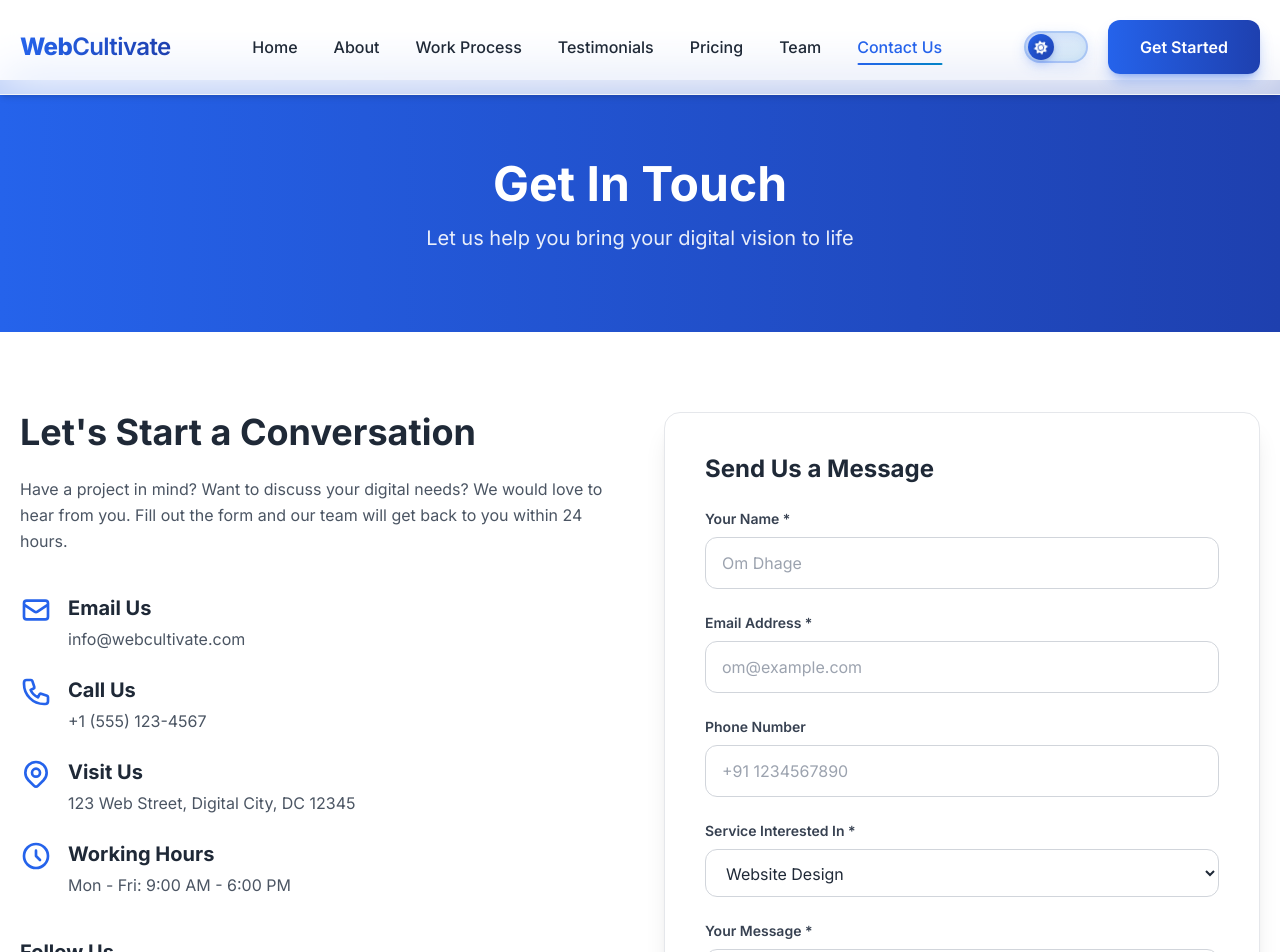
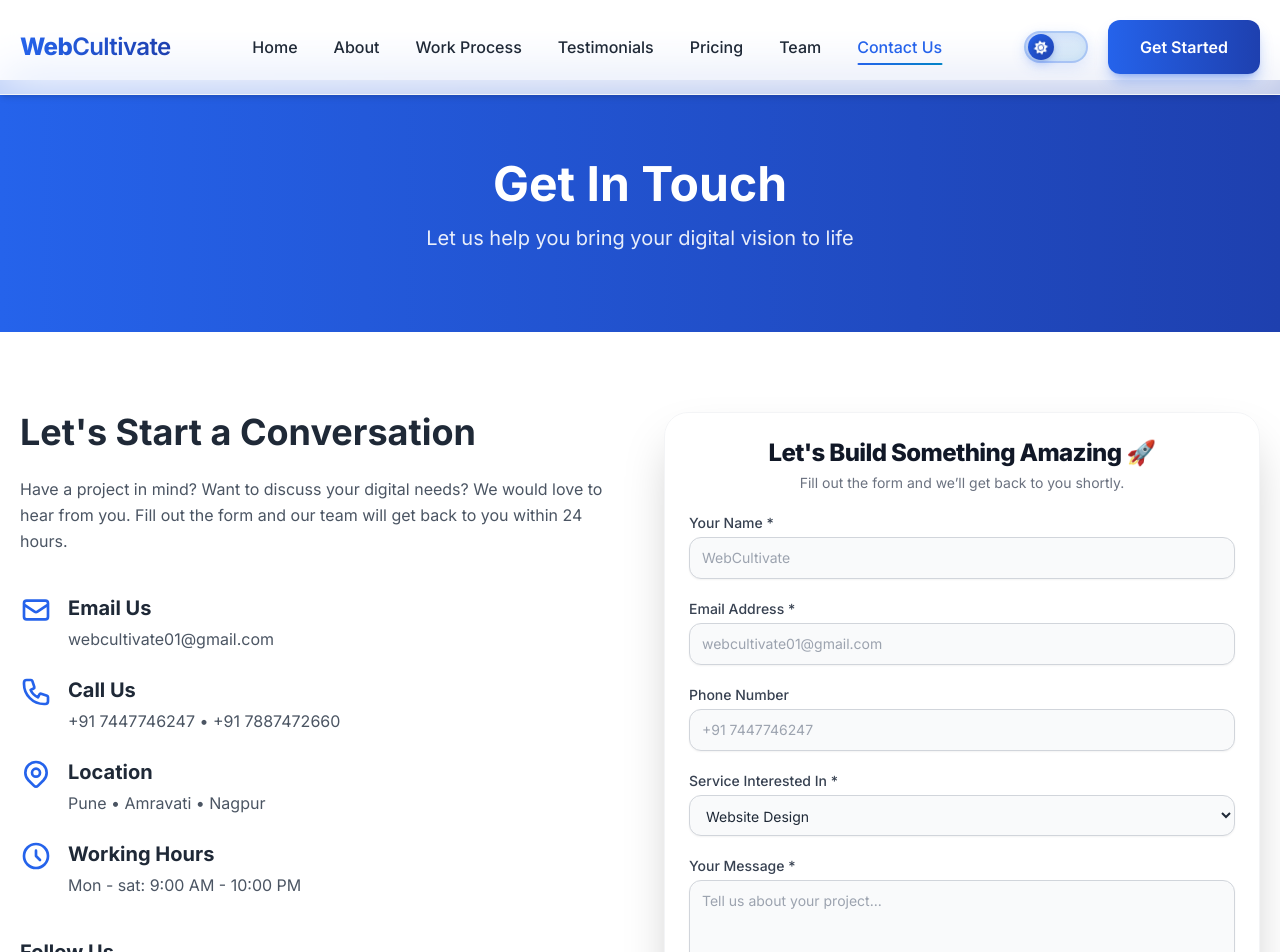
Before and after one commit to TejuMehar/pioneershub-it-consultant-akola, a React (Vite) app: page /contact in a window 1280 px wide. Shown: the top 952 px of the page. Built offline with nearby package versions, Linux system fonts and the light colour scheme.

Commit message:
Edit contact detail deon the Contact Page

```diff
--- a/src/components/ContactComponents/ContactForm.jsx
+++ b/src/components/ContactComponents/ContactForm.jsx
@@ -29,12 +29,23 @@ const ContactForm = () => {
   };
 
   return (
-    <div className="bg-white dark:bg-slate-900 p-10 rounded-2xl shadow-xl border border-gray-200 dark:border-slate-700">
-      <form onSubmit={handleSubmit} className="space-y-6">
-        <h3 className="text-2xl font-bold text-gray-800 dark:text-gray-100 mb-6">Send Us a Message</h3>
+ <div className="bg-white/90 dark:bg-slate-900/90 backdrop-blur-xl p-6 rounded-3xl shadow-2xl border border-gray-100 dark:border-slate-700 max-w-3xl w-full mx-auto transition-all duration-500 hover:shadow-primary/30">
+  <form onSubmit={handleSubmit} className="space-y-5">
+    {/* Heading */}
+    <div className="text-center">
+      <h3 className="text-2xl font-extrabold text-gray-900 dark:text-gray-100 tracking-tight">
+        Let's Build Something Amazing 🚀
+      </h3>
+      <p className="text-gray-500 dark:text-gray-400 mt-1 text-sm">
+        Fill out the form and we’ll get back to you shortly.
+      </p>
+    </div>
 
+    {/* Name */}
     <div>
-          <label htmlFor="name" className="block text-sm font-semibold text-gray-700 dark:text-gray-300 mb-2">Your Name *</label>
+      <label htmlFor="name" className="block text-sm font-medium text-gray-700 dark:text-gray-300 mb-1">
+        Your Name *
+      </label>
       <input
         type="text"
         id="name"
@@ -42,13 +53,16 @@ const ContactForm = () => {
         value={formData.name}
         onChange={handleChange}
         required
-            placeholder="Om Dhage"
-            className="w-full px-4 py-3 rounded-xl border border-gray-300 dark:border-slate-600 bg-white dark:bg-slate-800 text-gray-800 dark:text-gray-200 focus:outline-none focus:ring-2 focus:ring-primary focus:border-transparent transition-all"
+        placeholder="WebCultivate"
+        className="w-full px-3 py-2.5 rounded-xl border border-gray-300 dark:border-slate-600 bg-gray-50 dark:bg-slate-800/70 text-gray-800 dark:text-gray-200 focus:outline-none focus:ring-2 focus:ring-primary focus:border-transparent transition-all text-sm shadow-sm hover:shadow-md"
       />
     </div>
 
+    {/* Email */}
     <div>
-          <label htmlFor="email" className="block text-sm font-semibold text-gray-700 dark:text-gray-300 mb-2">Email Address *</label>
+      <label htmlFor="email" className="block text-sm font-medium text-gray-700 dark:text-gray-300 mb-1">
+        Email Address *
+      </label>
       <input
         type="email"
         id="email"
@@ -56,34 +70,41 @@ const ContactForm = () => {
         value={formData.email}
         onChange={handleChange}
         required
-            placeholder="om@example.com"
-            className="w-full px-4 py-3 rounded-xl border border-gray-300 dark:border-slate-600 bg-white dark:bg-slate-800 text-gray-800 dark:text-gray-200 focus:outline-none focus:ring-2 focus:ring-primary focus:border-transparent transition-all"
+        placeholder="webcultivate01@gmail.com"
+        className="w-full px-3 py-2.5 rounded-xl border border-gray-300 dark:border-slate-600 bg-gray-50 dark:bg-slate-800/70 text-gray-800 dark:text-gray-200 focus:outline-none focus:ring-2 focus:ring-primary focus:border-transparent transition-all text-sm shadow-sm hover:shadow-md"
       />
     </div>
 
+    {/* Phone */}
     <div>
-          <label htmlFor="phone" className="block text-sm font-semibold text-gray-700 dark:text-gray-300 mb-2">Phone Number</label>
+      <label htmlFor="phone" className="block text-sm font-medium text-gray-700 dark:text-gray-300 mb-1">
+        Phone Number
+      </label>
       <input
         type="tel"
         id="phone"
         name="phone"
         value={formData.phone}
         onChange={handleChange}
-            placeholder="+91 1234567890"
-            className="w-full px-4 py-3 rounded-xl border border-gray-300 dark:border-slate-600 bg-white dark:bg-slate-800 text-gray-800 dark:text-gray-200 focus:outline-none focus:ring-2 focus:ring-primary focus:border-transparent transition-all"
+        placeholder="+91 7447746247"
+        className="w-full px-3 py-2.5 rounded-xl border border-gray-300 dark:border-slate-600 bg-gray-50 dark:bg-slate-800/70 text-gray-800 dark:text-gray-200 focus:outline-none focus:ring-2 focus:ring-primary focus:border-transparent transition-all text-sm shadow-sm hover:shadow-md"
       />
     </div>
 
+    {/* Service */}
     <div>
-          <label htmlFor="service" className="block text-sm font-semibold text-gray-700 dark:text-gray-300 mb-2">Service Interested In *</label>
+      <label htmlFor="service" className="block text-sm font-medium text-gray-700 dark:text-gray-300 mb-1">
+        Service Interested In *
+      </label>
       <select
         id="service"
         name="service"
         value={formData.service}
         onChange={handleChange}
         required
-            className="w-full px-4 py-3 rounded-xl border border-gray-300 dark:border-slate-600 bg-white dark:bg-slate-800 text-gray-800 dark:text-gray-200 focus:outline-none focus:ring-2 focus:ring-primary focus:border-transparent transition-all"
+        className="w-full px-3 py-2.5 rounded-xl border border-gray-300 dark:border-slate-600 bg-gray-50 dark:bg-slate-800/70 text-gray-800 dark:text-gray-200 focus:outline-none focus:ring-2 focus:ring-primary focus:border-transparent transition-all text-sm shadow-sm hover:shadow-md"
       >
+        <option value="">Select a Service</option>
         <option value="website-design">Website Design</option>
         <option value="website-development">Website Development</option>
         <option value="graphic-design">Graphic Design</option>
@@ -92,25 +113,33 @@ const ContactForm = () => {
       </select>
     </div>
 
+    {/* Message */}
     <div>
-          <label htmlFor="message" className="block text-sm font-semibold text-gray-700 dark:text-gray-300 mb-2">Your Message *</label>
+      <label htmlFor="message" className="block text-sm font-medium text-gray-700 dark:text-gray-300 mb-1">
+        Your Message *
+      </label>
       <textarea
         id="message"
         name="message"
         value={formData.message}
         onChange={handleChange}
         required
-            rows="6"
+        rows="4"
         placeholder="Tell us about your project..."
-            className="w-full px-4 py-3 rounded-xl border border-gray-300 dark:border-slate-600 bg-white dark:bg-slate-800 text-gray-800 dark:text-gray-200 focus:outline-none focus:ring-2 focus:ring-primary focus:border-transparent transition-all resize-none"
+        className="w-full px-3 py-2.5 rounded-xl border border-gray-300 dark:border-slate-600 bg-gray-50 dark:bg-slate-800/70 text-gray-800 dark:text-gray-200 focus:outline-none focus:ring-2 focus:ring-primary focus:border-transparent transition-all resize-none text-sm shadow-sm hover:shadow-md"
       ></textarea>
     </div>
 
-        <button type="submit" className="w-full px-8 py-4 rounded-xl font-semibold text-white bg-gradient-to-r from-primary to-primary-dark shadow-lg shadow-primary/35 hover:shadow-xl hover:shadow-primary/45 hover:-translate-y-1 transition-all duration-400">
-          Send Message
+    {/* Submit Button */}
+    <button
+      type="submit"
+      className="w-full px-6 py-3 rounded-xl font-semibold text-white bg-gradient-to-r from-primary to-primary-dark shadow-lg shadow-primary/25 hover:shadow-primary/50 hover:-translate-y-0.5 hover:scale-[1.02] transition-all duration-300 text-sm"
+    >
+      Send Message ✉️
     </button>
   </form>
 </div>
+
   );
 };
 
--- /dev/null
+++ b/src/components/ContactComponents/ContactHero.jsx
@@ -0,0 +1,106 @@
+import React, { useState } from 'react';
+
+const ContactHero = () => {
+  const [isMenuOpen, setIsMenuOpen] = useState(false);
+
+  return (
+    <div>
+      {/* Navbar */}
+      <nav className="fixed w-full top-0 z-50 bg-black/10 backdrop-blur-lg transition-colors duration-300 md:px-10 lg:px-10">
+        <div className="container mx-auto flex h-20 items-center justify-between px-4">
+          {/* Logo */}
+          <a href="/" className="flex items-center shrink-0">
+            <img
+              className="w-10"
+              height={100}
+              width={100}
+              src="https://tailwindflex.com/images/logo.svg"
+              alt="Talwindflex logo"
+            />
+            <span className="hidden md:flex text-2xl mt-0.5 font-bold text-primary-600 text-white">
+              TailwindFlex Studio
+            </span>
+          </a>
+
+          {/* Desktop Menu */}
+          <div className="hidden md:flex items-center md:gap-8 text-white">
+            <a href="/" className="text-sm font-medium hover:text-purple-400 transition">Home</a>
+            <a href="#about" className="text-sm font-medium hover:text-purple-400 transition">About</a>
+            <a href="#services" className="text-sm font-medium hover:text-purple-400 transition">Services</a>
+            <a href="#portfolio" className="text-sm font-medium hover:text-purple-400 transition">Portfolio</a>
+            <a href="#contact" className="text-sm font-medium hover:text-purple-400 transition">Contact</a>
+            <a
+              href="#contact"
+              className="cursor-pointer rounded-full border-2 py-2 px-6 border-white bg-white text-purple-900 hover:bg-purple-900 hover:text-white hover:shadow-lg transition duration-300 ease-in-out"
+            >
+              Contact Now
+            </a>
+          </div>
+
+          {/* Mobile Menu Button */}
+          <div className="md:hidden">
+            <button
+              className="text-2xl text-white"
+              onClick={() => setIsMenuOpen(!isMenuOpen)}
+            >
+              <svg
+                xmlns="http://www.w3.org/2000/svg"
+                className="h-6 w-6"
+                fill="none"
+                stroke="currentColor"
+                viewBox="0 0 24 24"
+                strokeWidth={2}
+              >
+                <path strokeLinecap="round" strokeLinejoin="round" d="M4 6h16M4 12h16M4 18h16" />
+              </svg>
+            </button>
+          </div>
+        </div>
+
+        {/* Mobile Menu */}
+        {isMenuOpen && (
+          <div className="md:hidden bg-black/90 backdrop-blur-lg text-white py-4 flex flex-col items-center space-y-4">
+            <a href="/" className="hover:text-purple-400">Home</a>
+            <a href="#about" className="hover:text-purple-400">About</a>
+            <a href="#services" className="hover:text-purple-400">Services</a>
+            <a href="#portfolio" className="hover:text-purple-400">Portfolio</a>
+            <a href="#contact" className="hover:text-purple-400">Contact</a>
+            <a href="#contact" className="rounded-full border-2 py-2 px-6 border-white bg-white text-purple-900 hover:bg-purple-900 hover:text-white">Contact Now</a>
+          </div>
+        )}
+      </nav>
+
+      {/* Hero Section */}
+      <section className="w-full flex items-center justify-center min-h-screen overflow-hidden bg-gradient-to-b from-[#121212] to-purple-800 relative">
+        <div className="absolute inset-0 bg-black bg-opacity-50"></div>
+
+        <div className="relative z-10 container mx-auto px-4 text-center text-white">
+          <h1 className="mb-6 text-4xl font-bold tracking-tight sm:text-5xl md:text-6xl lg:text-7xl" style={{ lineHeight: 1.2 }}>
+            Catching Life's <span className="relative whitespace-nowrap text-purple-400">Beautiful</span> Stories
+          </h1>
+          <p className="mx-auto mb-8 max-w-2xl text-lg">
+            Professional photography services for weddings, events, portraits, and commercial shoots. Let us tell your story through our lens.
+          </p>
+
+          <a
+            href="#pricing"
+            className="relative flex items-center justify-center px-6 py-3 bg-purple-600 hover:bg-purple-700 text-white text-lg font-semibold rounded-full shadow-lg transform hover:scale-105 transition-transform duration-200"
+          >
+            <span className="absolute inset-0 rounded-full bg-purple-600 opacity-50 animate-ping"></span>
+            <span className="relative z-10 pr-2">Book Now</span>
+          </a>
+        </div>
+
+        <div className="absolute sm:bottom-14 bottom-10 left-1/2 transform -translate-x-1/2 animate-bounce">
+          <a href="#about" className="cursor-pointer">
+            <svg xmlns="http://www.w3.org/2000/svg" className="h-10 w-10 text-white" fill="none" stroke="currentColor" viewBox="0 0 24 24" strokeWidth={2}>
+              <path strokeLinecap="round" strokeLinejoin="round" d="M19 9l-7 7-7-7" />
+            </svg>
+          </a>
+        </div>
+      </section>
+    </div>
+  );
+};
+
+export default ContactHero;
--- a/src/components/ContactComponents/ContactInfo.jsx
+++ b/src/components/ContactComponents/ContactInfo.jsx
@@ -9,7 +9,7 @@ const ContactInfo = () => {
         </svg>
       ),
       title: 'Email Us',
-      info: 'info@webcultivate.com'
+      info: 'webcultivate01@gmail.com'
     },
     {
       icon: (
@@ -18,7 +18,7 @@ const ContactInfo = () => {
         </svg>
       ),
       title: 'Call Us',
-      info: '+1 (555) 123-4567'
+      info: '+91 7447746247 • +91 7887472660'
     },
     {
       icon: (
@@ -27,8 +27,8 @@ const ContactInfo = () => {
           <path strokeLinecap="round" strokeLinejoin="round" strokeWidth={2} d="M15 11a3 3 0 11-6 0 3 3 0 016 0z" />
         </svg>
       ),
-      title: 'Visit Us',
-      info: '123 Web Street, Digital City, DC 12345'
+      title: 'Location',
+      info: 'Pune • Amravati • Nagpur'
     },
     {
       icon: (
@@ -37,7 +37,7 @@ const ContactInfo = () => {
         </svg>
       ),
       title: 'Working Hours',
-      info: 'Mon - Fri: 9:00 AM - 6:00 PM'
+      info: 'Mon - sat: 9:00 AM - 10:00 PM'
     }
   ];
 
--- a/src/components/HomeComponents/HeroSection.jsx
+++ b/src/components/HomeComponents/HeroSection.jsx
@@ -1,5 +1,6 @@
 import React from 'react';
 import { Link } from 'react-router-dom';
+import logo from "../../assets/logo.png"
 
 const HeroSection = () => {
   return (
@@ -26,25 +27,39 @@ const HeroSection = () => {
             </div>
           </div>
 <div className="relative h-[400px] flex items-center justify-center">
+  {/* Floating Icons */}
   <div className="absolute w-[90px] h-[90px] bg-white dark:bg-slate-800 rounded-2xl flex items-center justify-center shadow-xl border border-gray-200 dark:border-slate-700 animate-float top-[20%] left-[10%]">
     <svg className="w-12 h-12 text-primary" fill="none" viewBox="0 0 24 24" stroke="currentColor">
       <path strokeLinecap="round" strokeLinejoin="round" strokeWidth={2} d="M13 10V3L4 14h7v7l9-11h-7z" />
     </svg>
   </div>
+
   <div className="absolute w-[90px] h-[90px] bg-white dark:bg-slate-800 rounded-2xl flex items-center justify-center shadow-xl border border-gray-200 dark:border-slate-700 animate-float-delay-1 top-[60%] right-[10%]">
     <svg className="w-12 h-12 text-primary-light" fill="none" viewBox="0 0 24 24" stroke="currentColor">
       <path strokeLinecap="round" strokeLinejoin="round" strokeWidth={2} d="M9.663 17h4.673M12 3v1m6.364 1.636l-.707.707M21 12h-1M4 12H3m3.343-5.657l-.707-.707m2.828 9.9a5 5 0 117.072 0l-.548.547A3.374 3.374 0 0014 18.469V19a2 2 0 11-4 0v-.531c0-.895-.356-1.754-.988-2.386l-.548-.547z" />
     </svg>
   </div>
+
   <div className="absolute w-[90px] h-[90px] bg-white dark:bg-slate-800 rounded-2xl flex items-center justify-center shadow-xl border border-gray-200 dark:border-slate-700 animate-float-delay-2 bottom-[20%] left-[20%]">
     <svg className="w-12 h-12 text-primary" fill="none" viewBox="0 0 24 24" stroke="currentColor">
       <path strokeLinecap="round" strokeLinejoin="round" strokeWidth={2} d="M5 3v4M3 5h4M6 17v4m-2-2h4m5-16l2.286 6.857L21 12l-5.714 2.143L13 21l-2.286-6.857L5 12l5.714-2.143L13 3z" />
     </svg>
   </div>
-            <div className="relative w-[350px] h-[350px] bg-gradient-to-br from-primary to-primary-dark rounded-full opacity-10">
+
+  {/* Center Circle with Logo */}
+  <div className="relative w-[350px] h-[350px] bg-gradient-to-br from-primary to-primary-dark rounded-full opacity-10 flex items-center justify-center">
+    {/* Rotating glow */}
     <div className="absolute -inset-5 bg-gradient-to-br from-primary-dark to-primary rounded-full opacity-50 animate-rotate"></div>
+
+    {/* WebCultivate logo */}
+    <img
+      src={logo}
+      alt="WebCultivate Logo"
+      className="w-[250px] h-[250px] object-contain text-black relative z-10"
+    />
   </div>
 </div>
+
         </div>
       </div>
     </section>
```
Also changed, not shown: src/assets/logo.png (added), src/assets/webcultivate-logo.jpeg (added). Lines whose indentation alone changed are shown as unchanged.
